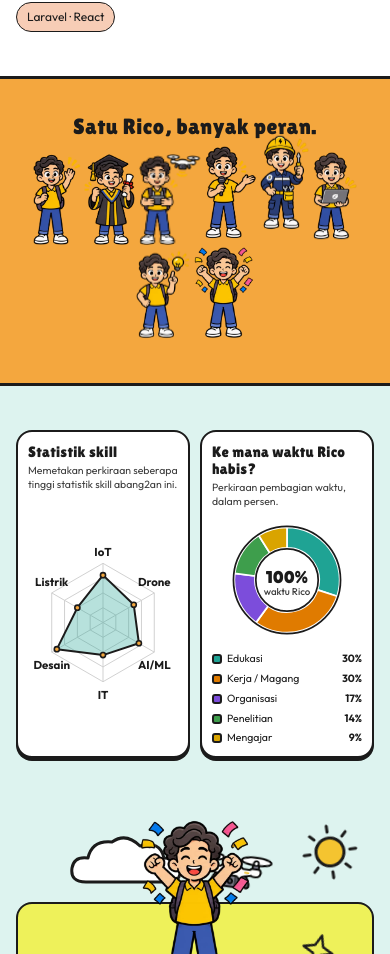
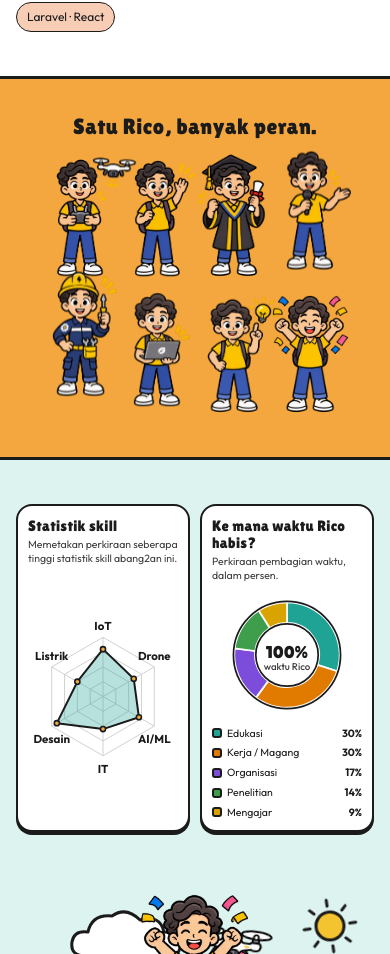
Before and after one commit to ricoprediansyah/portofolio-rico-fun-cursor, a React (Vite) app: page / in a window 390 px wide. Shown: the part 5448-6402 px from the top of the page. Built offline with nearby package versions, Linux system fonts and the light colour scheme.

Commit message:
Satu Rico banyak peran: ukuran & jarak karakter rata, pilot drone paling kiri, 4+4 di tablet/HP

```diff
--- a/src/components/Sections.tsx
+++ b/src/components/Sections.tsx
@@ -626,7 +626,8 @@ export function Peran() {
                 id={r.pose}
                 label={r.label}
                 className="peran-pose"
-                style={{ '--i': i, '--w': r.w, '--h': r.h } as CSSProperties}
+                // --dx: geser supaya tengah badan (cx) jatuh di tengah slot (lebar 104)
+                style={{ '--i': i, '--w': r.w, '--h': r.h, '--dx': 52 - r.cx * r.w } as CSSProperties}
               />
             </li>
           ))}
--- a/src/data.ts
+++ b/src/data.ts
@@ -184,13 +184,15 @@ export const skills = [
   'Laravel · React',
 ];
 
+// Ukuran disamakan dari jarak mata→kaki (bukan bingkai gambar, karena topi/drone/konfeti ikut terhitung).
+// cx = posisi tengah badan (kaki) dalam lebar gambar, dipakai supaya jarak antar karakter rata.
 export const roles = [
-  { pose: 'pose-wave', label: 'Rico melambai', w: 99, h: 190 },
-  { pose: 'pose-toga', label: 'Rico wisuda', w: 106, h: 190 },
-  { pose: 'pose-drone', label: 'Rico pilot drone', w: 128, h: 190 },
-  { pose: 'pose-mic', label: 'Rico pembicara', w: 107, h: 190 },
-  { pose: 'pose-helmet', label: 'Rico teknisi', w: 102, h: 190 },
-  { pose: 'pose-laptop', label: 'Rico programmer', w: 92, h: 190 },
-  { pose: 'pose-idea', label: 'Rico punya ide', w: 112, h: 190 },
-  { pose: 'pose-yeay', label: 'Rico bersorak', w: 124, h: 190 },
+  { pose: 'pose-drone', label: 'Rico pilot drone', w: 126, h: 187, cx: 0.295 },
+  { pose: 'pose-wave', label: 'Rico melambai', w: 96, h: 183, cx: 0.375 },
+  { pose: 'pose-toga', label: 'Rico wisuda', w: 107, h: 192, cx: 0.534 },
+  { pose: 'pose-mic', label: 'Rico pembicara', w: 103, h: 184, cx: 0.359 },
+  { pose: 'pose-helmet', label: 'Rico teknisi', w: 102, h: 190, cx: 0.433 },
+  { pose: 'pose-laptop', label: 'Rico programmer', w: 90, h: 187, cx: 0.407 },
+  { pose: 'pose-idea', label: 'Rico punya ide', w: 112, h: 190, cx: 0.372 },
+  { pose: 'pose-yeay', label: 'Rico bersorak', w: 120, h: 184, cx: 0.494 },
 ];
--- a/src/styles.css
+++ b/src/styles.css
@@ -1884,15 +1884,44 @@ svg [class*='a-'] {
   flex-wrap: wrap;
   align-items: flex-end;
   justify-content: center;
-  gap: 8px;
+  gap: 14px;
+}
+/* tiap karakter dapat slot selebar sama; badannya diletakkan di tengah slot,
+   properti (drone, tangan, konfeti) boleh keluar slot */
+.peran-row > li {
+  --slot: 104;
+  width: calc(var(--slot) * var(--k) * 1px);
+  display: flex;
+  align-items: flex-end;
 }
 .peran-pose {
   display: block;
+  flex-shrink: 0;
+  margin-left: calc(var(--dx) * var(--k) * 1px);
   width: calc(var(--w) * var(--k) * 1px);
   height: calc(var(--h) * var(--k) * 1px);
   transform-origin: 50% 100%;
   animation: hop 3.2s ease-in-out infinite;
   animation-delay: calc(var(--i) * 0.2s);
+}
+/* tablet & HP: 2 baris rapi × 4 karakter */
+@media (max-width: 1100px) {
+  .peran-row.peran-row {
+    --k: 0.9;
+    gap: 14px 10px;
+    max-width: calc((104 * var(--k) * 4 + 30) * 1px);
+    margin-inline: auto;
+  }
+}
+@media (max-width: 760px) {
+  .peran-row.peran-row {
+    --k: 0.7;
+  }
+}
+@media (max-width: 400px) {
+  .peran-row.peran-row {
+    --k: 0.64;
+  }
 }
 @keyframes hop {
   0%,
```
